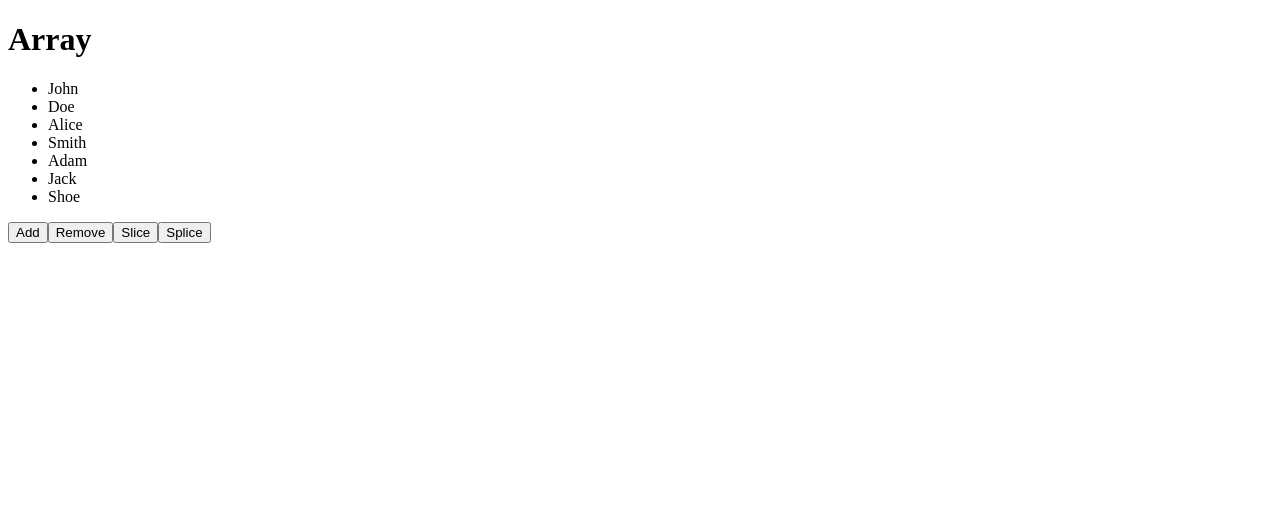
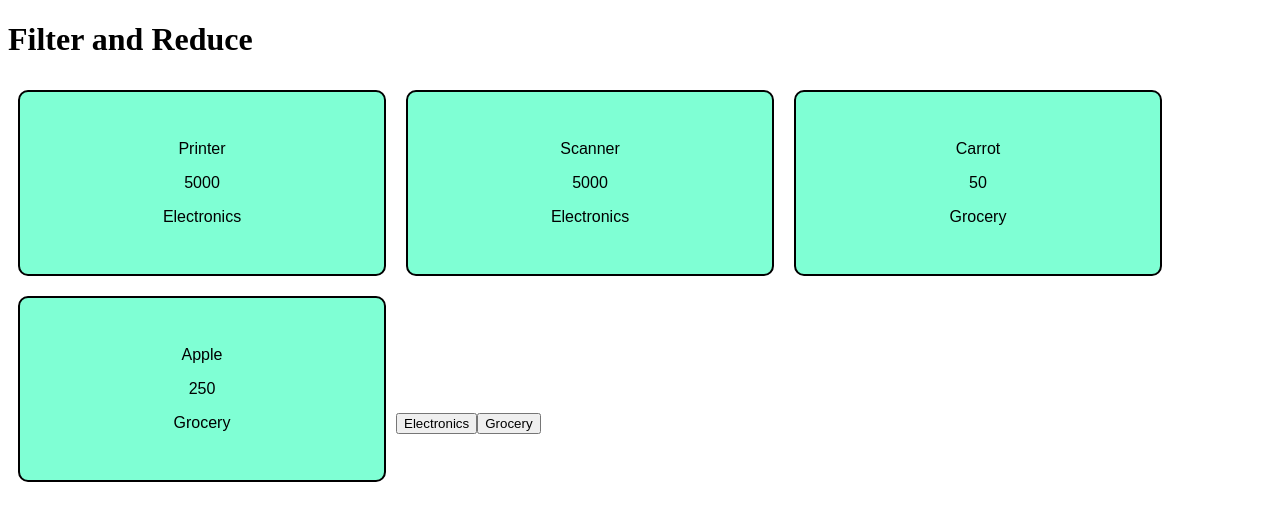
Before and after one commit to anantharjun672001-a11y/reactDay3, a React (Vite) app: page / in a window 1280 px wide. Shown: the top 520 px of the page. Built offline with nearby package versions, Linux system fonts and the light colour scheme.

Commit message:
reduce and filter completed

```diff
--- a/src/App.jsx
+++ b/src/App.jsx
@@ -8,6 +8,7 @@ import CompB from './components/CompB';
 import CompC from './components/CompC';
 import List from './components/List';
 import ArrayMethods from './components/ArrayMethods';
+import FilterReduce from './components/FilterReduce';
 
 
 const App = () => {
@@ -34,6 +35,32 @@ const App = () => {
       image: ipad,
     }
   ];
+  const shopping = [
+     {
+      id:1,
+      name:"Printer",
+      price:5000,
+      category:"Electronics"
+    },
+     {
+      id:2,
+      name:"Scanner",
+      price:5000,
+      category:"Electronics"
+    },
+     {
+      id:3,
+      name:"Carrot",
+      price:50,
+      category:"Grocery"
+    },
+     {
+      id:4,
+      name:"Apple",
+      price:250,
+      category:"Grocery"
+    },
+  ]
 
 
   return (
@@ -46,7 +73,8 @@ const App = () => {
         {/* <CompB obj={obj} /> */}
         {/* <CompC arr={arr}/>  */}
         {/* <List arrObj={arrObj}/> */}
-        <ArrayMethods/>
+        {/* <ArrayMethods/> */}
+        <FilterReduce shopping={shopping}/>
 
     </div>
   );
--- /dev/null
+++ b/src/components/FilterReduce.jsx
@@ -0,0 +1,34 @@
+import React from 'react';
+
+const FilterReduce = ({shopping}) => {
+    const handleSubmit =(e)=>{
+        const cate = e.target.value;
+        console.log(cate);
+        const filteredProducts = shopping.filter((item)=>item.category===cate)
+        console.log(filteredProducts);
+        const totalPrice = filteredProducts.reduce((total,ele)=>total+ele.price,0)
+        console.log(totalPrice);
+    }
+
+
+    return (
+        <div>
+            <h1>Filter and Reduce</h1>
+            {
+                shopping.map((ele)=>{
+                    return(
+                        <div key={ele.id}className='card'>
+                            <p>{ele.name}</p>
+                            <p>{ele.price}</p>
+                            <p>{ele.category}</p>
+                        </div>
+                    )
+                })
+            }
+            <button value="Electronics" onClick={(e)=>handleSubmit(e)}>Electronics</button>
+            <button value="Grocery" onClick={(e)=>handleSubmit(e)}>Grocery</button>
+        </div>
+    );
+};
+
+export default FilterReduce;
```
